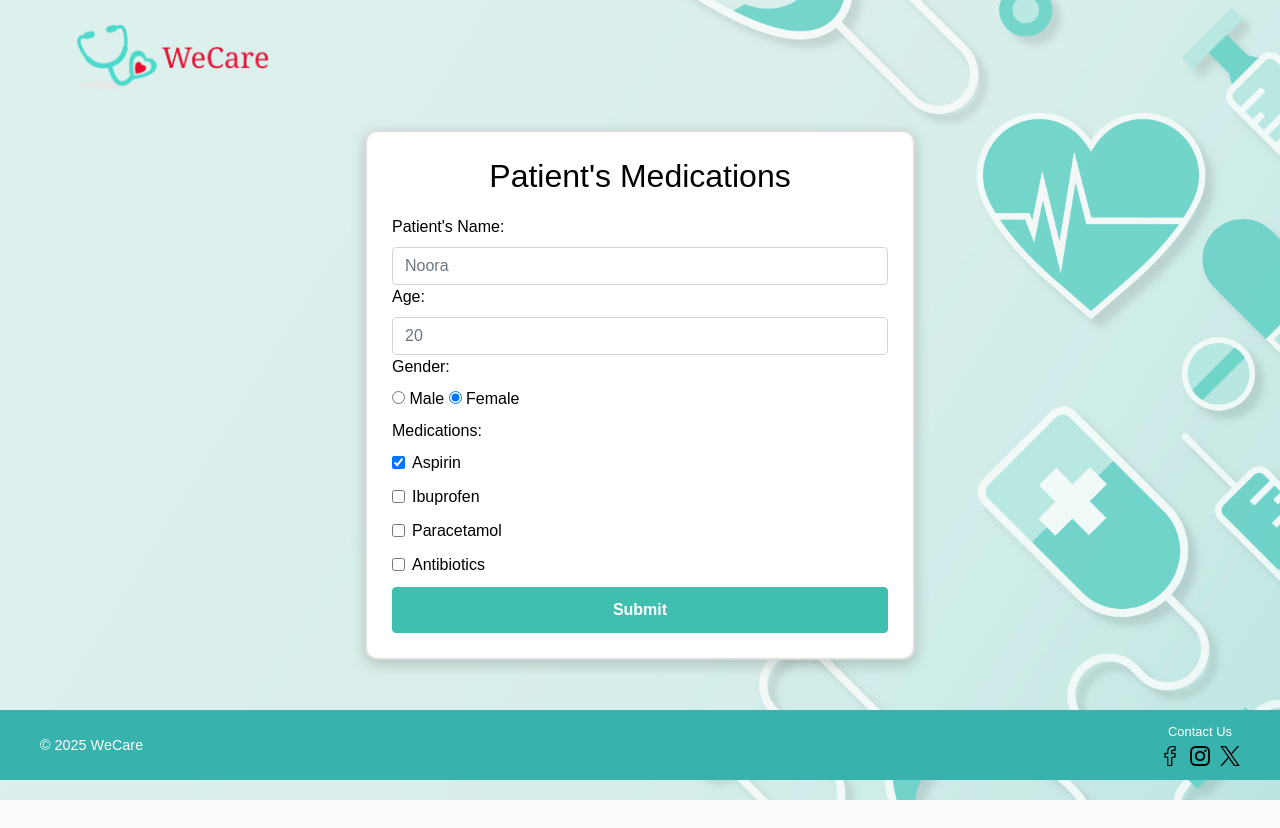
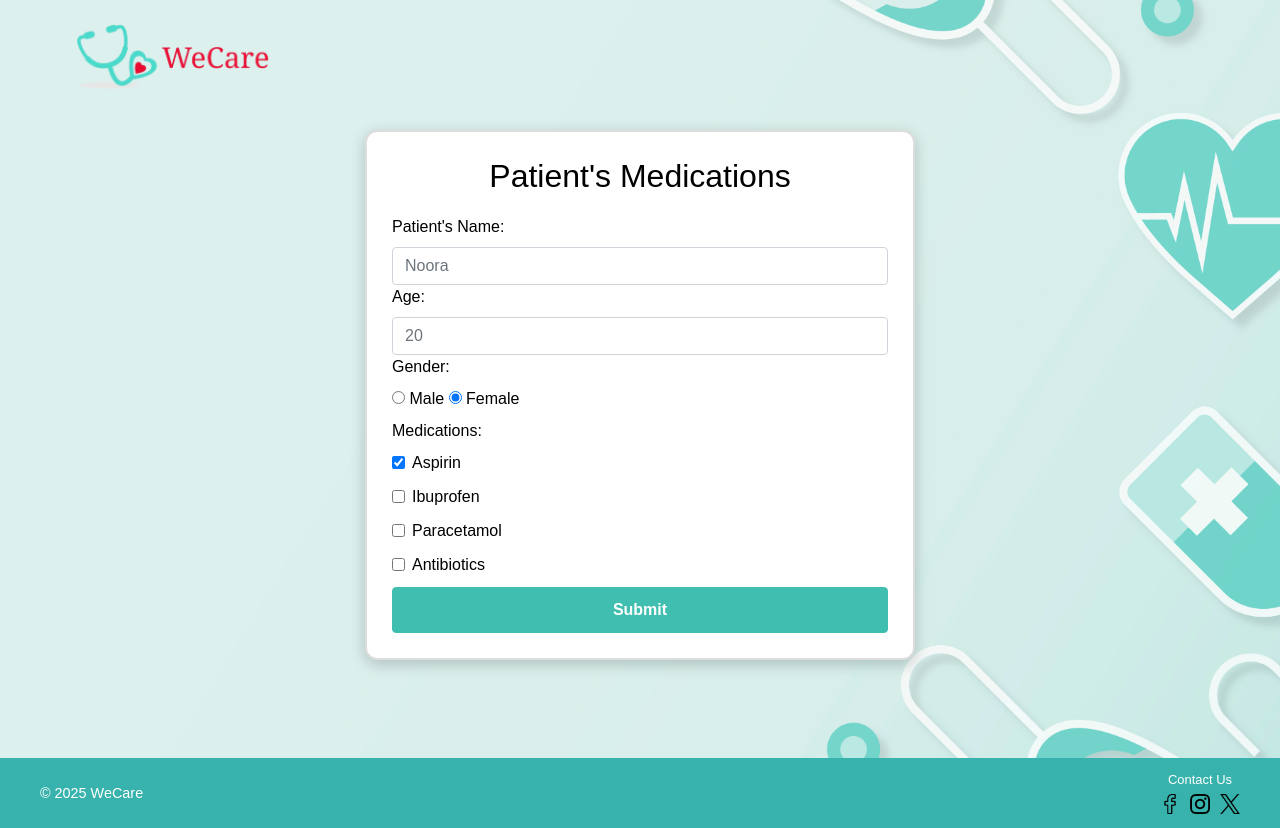
Before and after one commit to Areen04/web2, a PHP site: page /preMed.html in a window 1280 px wide. Before the commit the page ends 800 px from the top, so only its background shows below. Run offline with PHP 8.4, Linux system fonts and the light colour scheme; some web fonts are replaced.

Commit message:
finaaal for phase1

```diff
--- a/css/stylePreMed.css
+++ b/css/stylePreMed.css
@@ -1,9 +1,10 @@
 
         body {
 
+            background-image: url("../img/Login.jpg");
             background-size: cover;
-            background-position: center;
-            background-attachment: fixed;
+            background-repeat: no-repeat;
+            height: 100%;
             font-family: 'Numans', sans-serif;
         }
 
--- a/preMed.html
+++ b/preMed.html
@@ -18,10 +18,6 @@
 </head>
 <body>
 
-    <div class="hero_area">
-        <div class="hero_bg_box">
-        <img src="img/Login.jpg" alt="background">
-    </div>
     <header class="header_section">
         <div class="container">
               <img src="img/logo.png" alt="logo" class="header_logo">
@@ -86,6 +82,7 @@
             window.location.href = "Doctor’s-Page.html";
         });
     </script>
+    <br><br>
 <footer style="background: #38B2AC; color: white; padding: 10px; margin-top: 50px; text-align: center; font-size: 0.9em;">
     <div style="display: flex; justify-content: space-between; align-items: center; max-width: 1200px; margin: auto; height: 50px;">
         <!-- الحقوق -->
```
